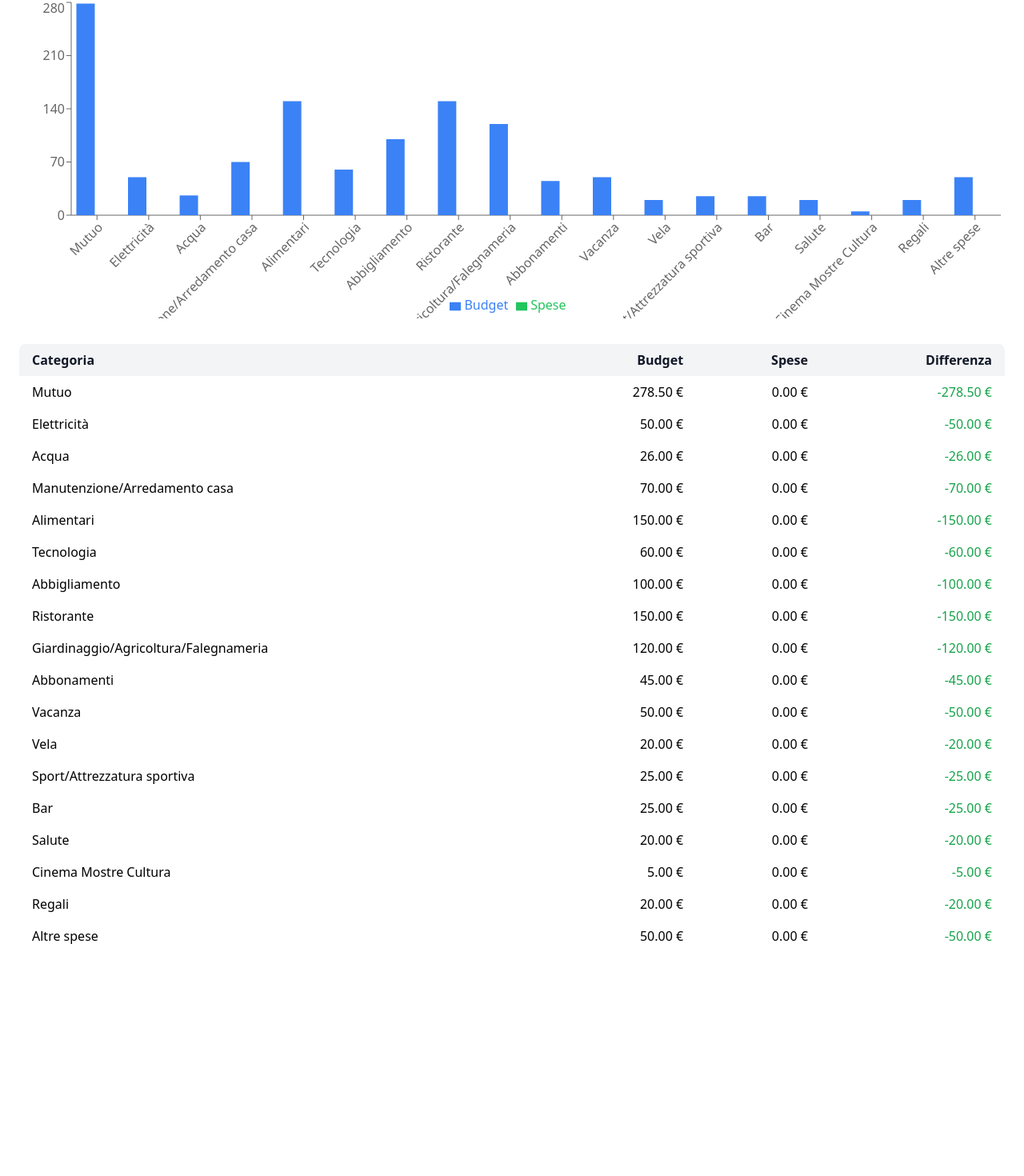
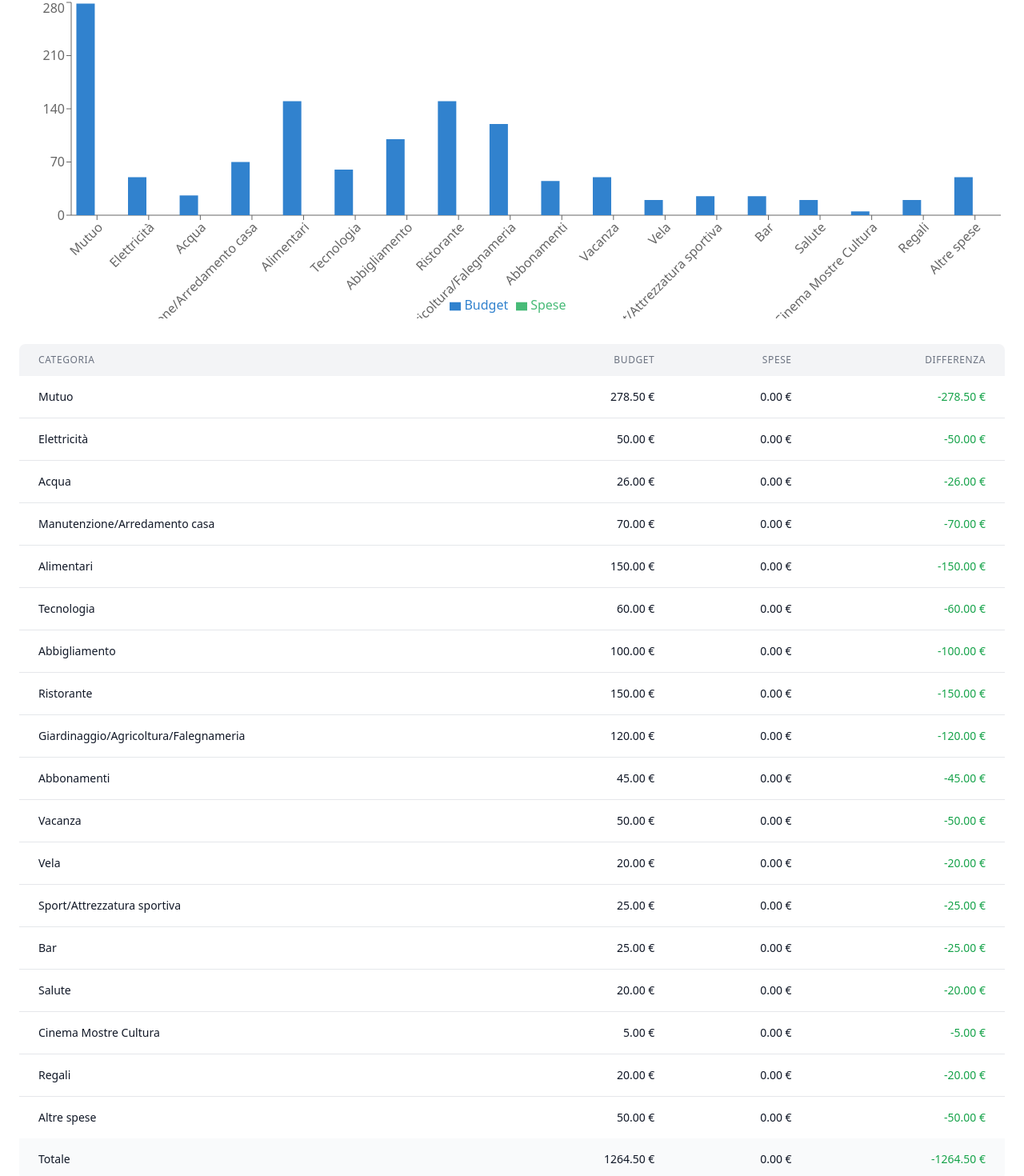
Before and after one commit to keape/budget-app, a React (Create React App) app: page /budget in a window 1280 px wide. Shown: the part 358-1828 px from the top of the page at 80% size. Before the commit the page ends 1572 px from the top, so only its background shows below. Built offline with nearby package versions, Linux system fonts and the light colour scheme; no server answers.

Commit message:
Fix dark mode text colors in Budget table

```diff
--- a/src/Budget.js
+++ b/src/Budget.js
@@ -248,67 +248,89 @@ function Budget() {
             <YAxis />
             <Tooltip />
             <Legend />
-            <Bar
-              dataKey="budget"
-              name="Budget"
-              fill="#3b82f6"
-              onClick={handleBarClick}
-              cursor="pointer"
-            />
-            <Bar
-              dataKey="spese"
-              name="Spese"
-              fill="#22c55e"
-              onClick={handleBarClick}
-              cursor="pointer"
-            />
+            <Bar dataKey="budget" fill="#3182ce" name="Budget" onClick={handleBarClick} />
+            <Bar dataKey="spese" fill="#48bb78" name="Spese" onClick={handleBarClick} />
           </BarChart>
         </ResponsiveContainer>
       </div>
 
-      {/* Tabella dettagli */}
+      {/* Tabella */}
       <div className="overflow-x-auto">
         <table className="min-w-full bg-white dark:bg-gray-800 rounded-lg overflow-hidden">
-          <thead className="bg-gray-100 dark:bg-gray-700">
-            <tr>
+          <thead>
+            <tr className="bg-gray-100 dark:bg-gray-700">
               <th
-                className={`px-4 py-2 text-left text-gray-900 dark:text-white cursor-pointer hover:bg-gray-200 dark:hover:bg-gray-600 ${getSortClass('categoria')}`}
+                className={`px-6 py-3 text-left text-xs font-medium text-gray-500 dark:text-gray-300 uppercase tracking-wider cursor-pointer ${getSortClass('categoria')}`}
                 onClick={() => handleSort('categoria')}
               >
                 Categoria
               </th>
               <th
-                className={`px-4 py-2 text-right text-gray-900 dark:text-white cursor-pointer hover:bg-gray-200 dark:hover:bg-gray-600 ${getSortClass('budget')}`}
+                className={`px-6 py-3 text-right text-xs font-medium text-gray-500 dark:text-gray-300 uppercase tracking-wider cursor-pointer ${getSortClass('budget')}`}
                 onClick={() => handleSort('budget')}
               >
                 Budget
               </th>
               <th
-                className={`px-4 py-2 text-right text-gray-900 dark:text-white cursor-pointer hover:bg-gray-200 dark:hover:bg-gray-600 ${getSortClass('spese')}`}
+                className={`px-6 py-3 text-right text-xs font-medium text-gray-500 dark:text-gray-300 uppercase tracking-wider cursor-pointer ${getSortClass('spese')}`}
                 onClick={() => handleSort('spese')}
               >
                 Spese
               </th>
               <th
-                className={`px-4 py-2 text-right text-gray-900 dark:text-white cursor-pointer hover:bg-gray-200 dark:hover:bg-gray-600 ${getSortClass('differenza')}`}
+                className={`px-6 py-3 text-right text-xs font-medium text-gray-500 dark:text-gray-300 uppercase tracking-wider cursor-pointer ${getSortClass('differenza')}`}
                 onClick={() => handleSort('differenza')}
               >
                 Differenza
               </th>
             </tr>
           </thead>
-          <tbody>
+          <tbody className="divide-y divide-gray-200 dark:divide-gray-600">
             {sortedData.map((item, index) => (
-              <tr key={index} className="hover:bg-gray-100 dark:hover:bg-gray-700">
-                <td className="px-4 py-2">{item.categoria}</td>
-                <td className="px-4 py-2 text-right">{item.budget.toFixed(2)} €</td>
-                <td className="px-4 py-2 text-right">{item.spese.toFixed(2)} €</td>
-                <td className={`px-4 py-2 text-right ${item.differenza > 0 ? 'text-red-600' : 'text-green-600'}`}>
+              <tr key={index} className="hover:bg-gray-50 dark:hover:bg-gray-700">
+                <td className="px-6 py-4 whitespace-nowrap text-sm text-gray-900 dark:text-gray-100">
+                  {item.categoria}
+                </td>
+                <td className="px-6 py-4 whitespace-nowrap text-sm text-right text-gray-900 dark:text-gray-100">
+                  {item.budget.toFixed(2)} €
+                </td>
+                <td className="px-6 py-4 whitespace-nowrap text-sm text-right text-gray-900 dark:text-gray-100">
+                  {item.spese.toFixed(2)} €
+                </td>
+                <td className={`px-6 py-4 whitespace-nowrap text-sm text-right ${
+                  item.differenza > 0
+                    ? 'text-red-600 dark:text-red-400'
+                    : item.differenza < 0
+                      ? 'text-green-600 dark:text-green-400'
+                      : 'text-gray-900 dark:text-gray-100'
+                }`}>
                   {item.differenza.toFixed(2)} €
                 </td>
               </tr>
             ))}
           </tbody>
+          <tfoot>
+            <tr className="bg-gray-50 dark:bg-gray-700">
+              <td className="px-6 py-4 whitespace-nowrap text-sm font-medium text-gray-900 dark:text-gray-100">
+                Totale
+              </td>
+              <td className="px-6 py-4 whitespace-nowrap text-sm font-medium text-right text-gray-900 dark:text-gray-100">
+                {totaleBudget.toFixed(2)} €
+              </td>
+              <td className="px-6 py-4 whitespace-nowrap text-sm font-medium text-right text-gray-900 dark:text-gray-100">
+                {totaleSpese.toFixed(2)} €
+              </td>
+              <td className={`px-6 py-4 whitespace-nowrap text-sm font-medium text-right ${
+                totaleDifferenza > 0
+                  ? 'text-red-600 dark:text-red-400'
+                  : totaleDifferenza < 0
+                    ? 'text-green-600 dark:text-green-400'
+                    : 'text-gray-900 dark:text-gray-100'
+              }`}>
+                {totaleDifferenza.toFixed(2)} €
+              </td>
+            </tr>
+          </tfoot>
         </table>
       </div>
     </div>
```
